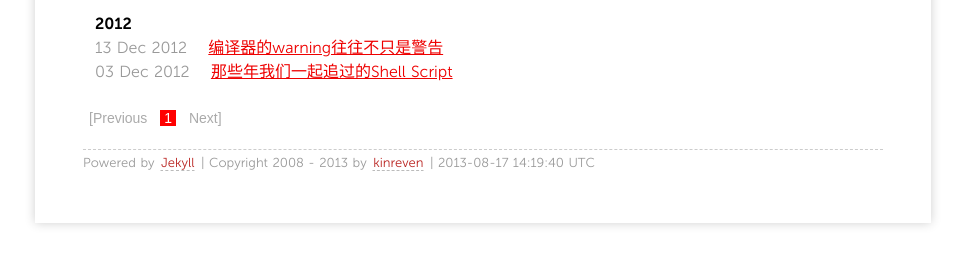
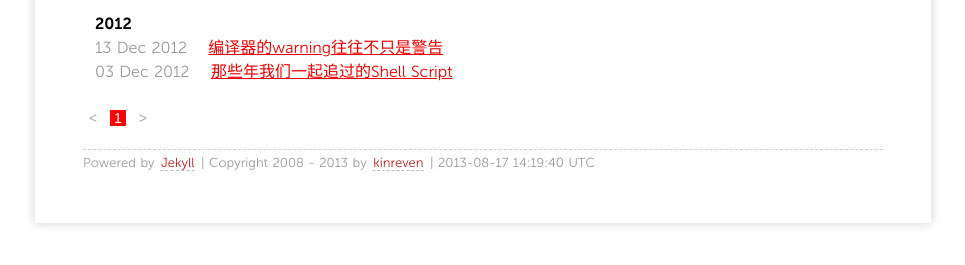
Before and after one commit to kinreven/kinreven.github.com, a Jekyll site: the page built from index.html, in a window 1280 px wide. Shown: the part 194-459 px from the top of the page, without its empty margins (157-1122 px from the left). Built offline with Jekyll 4.4.1, drawn with Linux system fonts in a browser that asks for light colours; Markdown is read by kramdown in place of the engine named in the settings; the list of posts is cut into pages by our own code.

Commit message:
Update index.html
simple.

```diff
--- a/index.html
+++ b/index.html
@@ -23,10 +23,10 @@ layout: page
     {% if paginator.previous_page == 1 %}
     <a href="/">[Previous</a>
     {% else %}
-    <a href="/page{{paginator.previous_page}}">[Previous</a>
+    <a href="/page{{paginator.previous_page}}"><</a>
     {% endif %}
   {% else %}
-    <span class="previous disabled">[Previous</span>
+    <span class="previous disabled"><</span>
   {% endif %}
 
       {% if paginator.page == 1 %}
@@ -44,8 +44,8 @@ layout: page
     {% endfor %}
 
   {% if paginator.next_page %}
-    <a class="next" href="/page{{paginator.next_page}}">Next]</a>
+    <a class="next" href="/page{{paginator.next_page}}">></a>
   {% else %}
-    <span class="next disabled" >Next]</span>
+    <span class="next disabled" >></span>
   {% endif %}
 </div>
```
